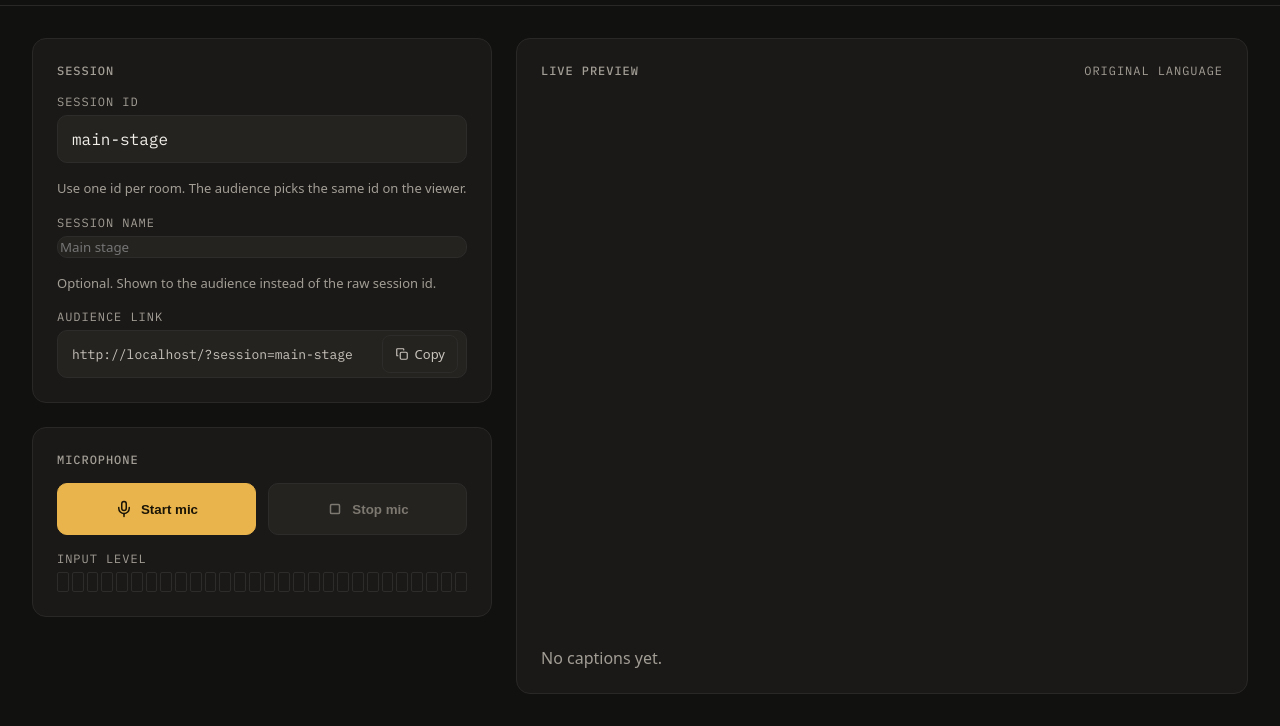
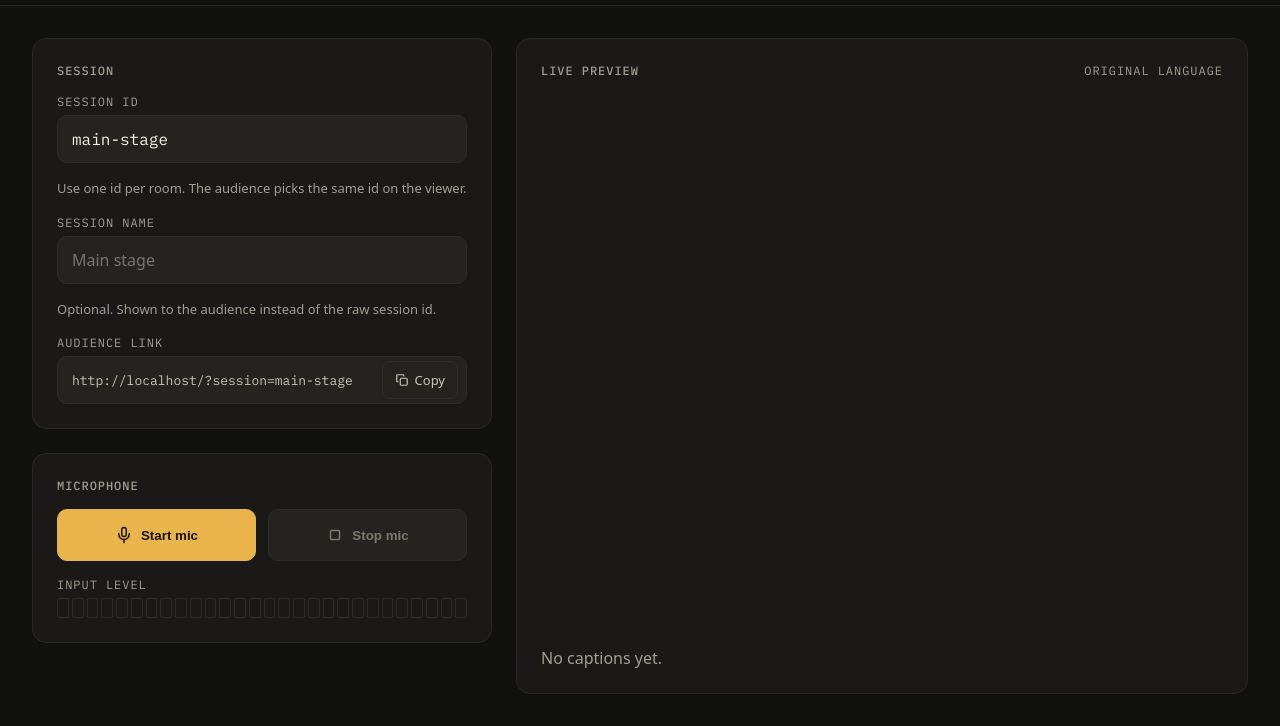
Before and after one commit to nachopiris/captearla, a website with bundled scripts: page public/stage.html in a window 1280 px wide. Shown: the part 74-800 px from the top of the page. Built offline with nearby package versions, Linux system fonts and the light colour scheme; no server answers; a web font is replaced by a local one.

Commit message:
fix(stage): match session name input height to the session id field

```diff
--- a/public/styles.css
+++ b/public/styles.css
@@ -669,11 +669,15 @@ input:focus-visible {
 /* ==========================================================================
    Stage — session panel
    ========================================================================== */
-#sessionInput {
+#sessionInput,
+#sessionNameInput {
   height: 48px;
   padding: 0 14px;
+  font-size: 16px;
+}
+
+#sessionInput {
   font-family: var(--font-mono);
-  font-size: 16px;
 }
 
 .audience-link-row {
```
